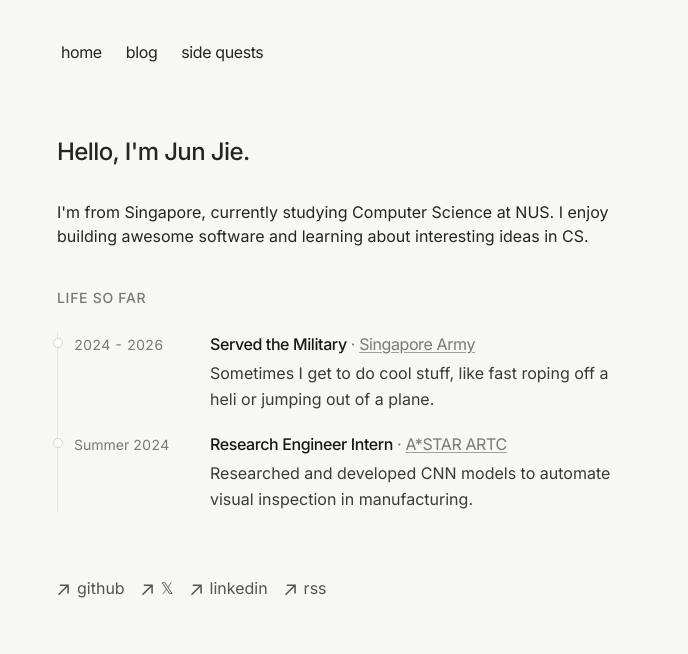
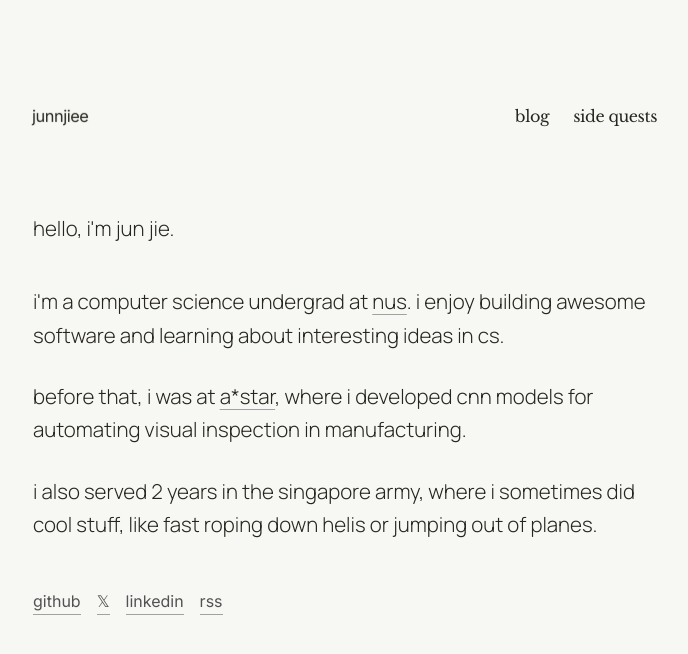
Before and after one commit to junnjiee/website, a Next.js app: page / in a window 1280 px wide. Shown: the top 654 px of the page, without its empty margins (295-983 px from the left). Built offline with nearby package versions, Linux system fonts and the light colour scheme.

Commit message:
v2 first look

```diff
--- a/app/components/footer.tsx
+++ b/app/components/footer.tsx
@@ -1,66 +1,45 @@
-function ArrowIcon() {
-  return (
-    <svg
-      width="12"
-      height="12"
-      viewBox="0 0 12 12"
-      fill="none"
-      xmlns="http://www.w3.org/2000/svg"
-    >
-      <path
-        d="M2.07102 11.3494L0.963068 10.2415L9.2017 1.98864H2.83807L2.85227 0.454545H11.8438V9.46023H10.2955L10.3097 3.09659L2.07102 11.3494Z"
-        fill="currentColor"
-      />
-    </svg>
-  );
-}
-
 export default function Footer() {
   return (
     <footer className="mb-16">
-      <ul className="font-sm mt-8 flex flex-col space-x-0 space-y-2 text-neutral-600 md:flex-row md:space-x-4 md:space-y-0 dark:text-neutral-300">
+      <ul className="font-sm mt-12 flex flex-col space-x-0 space-y-2 text-neutral-600 md:flex-row md:space-x-4 md:space-y-0 dark:text-neutral-300">
         <li>
           <a
-            className="flex items-center transition-all hover:text-neutral-800 dark:hover:text-neutral-100"
+            className="title-link"
             rel="noopener noreferrer"
             target="_blank"
             href="https://github.com/junnjiee"
           >
-            <ArrowIcon />
-            <p className="ml-2 h-7">github</p>
+            github
           </a>
         </li>
         <li>
           <a
-            className="flex items-center transition-all hover:text-neutral-800 dark:hover:text-neutral-100"
+            className="title-link"
             rel="noopener noreferrer"
             target="_blank"
             href="https://x.com/junnjiee_"
           >
-            <ArrowIcon />
-            <p className="ml-2 h-7">𝕏</p>
+            𝕏
           </a>
         </li>
         <li>
           <a
-            className="flex items-center transition-all hover:text-neutral-800 dark:hover:text-neutral-100"
+            className="title-link"
             rel="noopener noreferrer"
             target="_blank"
             href="https://www.linkedin.com/in/junnjiee/"
           >
-            <ArrowIcon />
-            <p className="ml-2 h-7">linkedin</p>
+            linkedin
           </a>
         </li>
         <li>
           <a
-            className="flex items-center transition-all hover:text-neutral-800 dark:hover:text-neutral-100"
+            className="title-link"
             rel="noopener noreferrer"
             target="_blank"
             href="/rss"
           >
-            <ArrowIcon />
-            <p className="ml-2 h-7">rss</p>
+            rss
           </a>
         </li>
       </ul>
--- a/app/components/nav.tsx
+++ b/app/components/nav.tsx
@@ -1,9 +1,15 @@
+'use client'
+
 import Link from 'next/link'
+import { Libre_Baskerville } from 'next/font/google'
+import { usePathname } from 'next/navigation'
+
+const navSerif = Libre_Baskerville({
+  subsets: ['latin'],
+  weight: '400',
+})
 
 const navItems = {
-  '/': {
-    name: 'home',
-  },
   '/blog': {
     name: 'blog',
   },
@@ -13,20 +19,52 @@ const navItems = {
 }
 
 export function Navbar() {
+  const pathname = usePathname()
+  const isHomeActive = pathname === '/'
+
   return (
-    <aside className="-ml-[8px] mb-16 tracking-tight">
+    <aside className="mb-20 tracking-tight">
       <div className="lg:sticky lg:top-20">
         <nav
-          className="flex flex-row items-start relative px-0 pb-0 fade md:overflow-auto scroll-pr-6 md:relative"
+          className="relative flex w-full flex-row items-start justify-between px-0 pb-0"
           id="nav"
         >
-          <div className="flex flex-row space-x-0 pr-10">
+          <Link
+            href="/"
+            className={[
+              'group relative flex w-[6.8rem] align-middle py-1 pr-2 underline-offset-4 transition-all [perspective:600px] hover:text-neutral-800 dark:hover:text-neutral-200',
+              isHomeActive
+                ? 'underline decoration-neutral-700 dark:decoration-neutral-200'
+                : 'no-underline',
+            ].join(' ')}
+          >
+            <span className="relative block h-5 transition-transform duration-300 ease-[cubic-bezier(0.22,1,0.36,1)] [transform-style:preserve-3d] group-hover:[transform:rotateX(-90deg)]">
+              <span className="absolute inset-0 block whitespace-nowrap [backface-visibility:hidden] [transform:translateZ(0.65rem)]">
+                junnjiee
+              </span>
+              <span className="absolute inset-0 block whitespace-nowrap [backface-visibility:hidden] [transform:rotateX(90deg)_translateZ(0.65rem)]">
+                jun jie lim
+              </span>
+            </span>
+          </Link>
+
+          <div className="flex flex-row space-x-0">
             {Object.entries(navItems).map(([path, { name }]) => {
+              const isActive =
+                path === '/'
+                  ? pathname === '/'
+                  : pathname === path || pathname.startsWith(`${path}/`)
+
               return (
                 <Link
                   key={path}
                   href={path}
-                  className="transition-all hover:text-neutral-800 dark:hover:text-neutral-200 flex align-middle relative py-1 px-2 m-1"
+                  className={[
+                    navSerif.className,
+                    'relative ml-4 flex align-middle py-1 pl-2 transition-all hover:text-neutral-800 dark:hover:text-neutral-200',
+                    'after:absolute after:bottom-0 after:left-2 after:h-px after:w-[calc(100%-0.5rem)] after:origin-left after:scale-x-0 after:bg-current after:transition-transform after:duration-300 hover:after:scale-x-100',
+                    isActive ? 'after:scale-x-100' : '',
+                  ].join(' ')}
                 >
                   {name}
                 </Link>
--- a/app/global.css
+++ b/app/global.css
@@ -150,7 +150,11 @@ table {
 }
 
 .title-link {
-  @apply underline decoration-neutral-500 decoration-[0.12em] underline-offset-3 transition-all hover:decoration-neutral-900 dark:decoration-neutral-500 dark:hover:decoration-neutral-100;
+  @apply relative inline-flex no-underline transition-colors after:absolute after:-bottom-0.5 after:left-0 after:h-px after:w-full after:bg-neutral-400 hover:text-neutral-800 hover:after:bg-current dark:after:bg-neutral-600 dark:hover:text-neutral-100;
+}
+
+.landing-link {
+  @apply underline decoration-neutral-400 decoration-[1px] underline-offset-5 transition-colors hover:text-neutral-800 hover:decoration-current dark:decoration-neutral-600 dark:hover:text-neutral-100;
 }
 
 .text-description {
--- a/app/layout.tsx
+++ b/app/layout.tsx
@@ -1,27 +1,27 @@
-import './global.css'
-import type { Metadata } from 'next'
-import { Inter } from 'next/font/google'
-import { GeistMono } from 'geist/font/mono'
-import { Navbar } from './components/nav'
-import { Analytics } from '@vercel/analytics/react'
-import { SpeedInsights } from '@vercel/speed-insights/next'
-import Footer from './components/footer'
-import { baseUrl } from './sitemap'
+import "./global.css";
+import type { Metadata } from "next";
+import { Inter } from "next/font/google";
+import { GeistMono } from "geist/font/mono";
+import { Navbar } from "./components/nav";
+import { Analytics } from "@vercel/analytics/react";
+import { SpeedInsights } from "@vercel/speed-insights/next";
+import Footer from "./components/footer";
+import { baseUrl } from "./sitemap";
 
 export const metadata: Metadata = {
   metadataBase: new URL(baseUrl),
   title: {
-    default: 'junnjiee',
-    template: '%s | junnjiee',
+    default: "junnjiee",
+    template: "%s | junnjiee",
   },
   description: "junnjiee's personal website",
   openGraph: {
-    title: 'junnjiee',
+    title: "junnjiee",
     description: "junnjiee's personal website",
     url: baseUrl,
-    siteName: 'junnjiee',
-    locale: 'en_US',
-    type: 'website',
+    siteName: "junnjiee",
+    locale: "en_US",
+    type: "website",
   },
   robots: {
     index: true,
@@ -29,32 +29,32 @@ export const metadata: Metadata = {
     googleBot: {
       index: true,
       follow: true,
-      'max-video-preview': -1,
-      'max-image-preview': 'large',
-      'max-snippet': -1,
+      "max-video-preview": -1,
+      "max-image-preview": "large",
+      "max-snippet": -1,
     },
   },
-}
+};
 
-const inter = Inter({ subsets: ['latin'] })
+const inter = Inter({ subsets: ["latin"] });
 
-const cx = (...classes) => classes.filter(Boolean).join(' ')
+const cx = (...classes) => classes.filter(Boolean).join(" ");
 
 export default function RootLayout({
   children,
 }: {
-  children: React.ReactNode
+  children: React.ReactNode;
 }) {
   return (
     <html
       lang="en"
       className={cx(
-        'text-[#26251e] bg-[#f7f7f4] dark:text-[#edecec] dark:bg-[#14120b]',
+        "text-[#26251e] bg-[#f7f7f4] dark:text-[#edecec] dark:bg-[#14120b]",
         inter.className,
-        GeistMono.variable
+        GeistMono.variable,
       )}
     >
-      <body className="antialiased max-w-xl mx-4 mt-8 md:mx-auto">
+      <body className="antialiased max-w-[39rem] mx-4 mt-16 pt-3 md:mx-auto">
         <main className="flex-auto min-w-0 mt-6 flex flex-col px-2 md:px-0">
           <Navbar />
           {children}
@@ -64,5 +64,5 @@ export default function RootLayout({
         </main>
       </body>
     </html>
-  )
+  );
 }
--- a/app/page.tsx
+++ b/app/page.tsx
@@ -1,18 +1,47 @@
-import { Experience } from "app/components/experience";
+import { Manrope } from "next/font/google";
+
+const manrope = Manrope({
+  subsets: ["latin"],
+  weight: ["200", "300", "400", "500"],
+});
 
 export default function Page() {
   return (
-    <section>
-      <h1 className="mb-8 text-2xl font-medium tracking-tight">
-        Hello, I'm Jun Jie.
-      </h1>
-      <p className="mb-4">
-        {`I'm from Singapore, currently studying Computer Science at NUS.`}
-        {` I enjoy building awesome software and learning about interesting ideas in CS.`}
+    <section
+      className={`${manrope.className} font-light text-[20.5px] leading-relaxed dark:text-[#b8b4aa] space-y-7`}
+    >
+      <h1 className="mb-10">hello, i'm jun jie.</h1>
+      <p>
+        {`i'm a computer science undergrad at `}
+        <a
+          href="https://www.nus.edu.sg/"
+          target="_blank"
+          rel="noopener noreferrer"
+          className="landing-link"
+        >
+          nus
+        </a>
+        {`. `}
+        {`i enjoy building awesome software and learning about interesting ideas in cs.`}
       </p>
-      <div className="my-8">
-        <Experience />
-      </div>
+      <p>
+        {`before that, i was at `}
+        <a
+          href="https://www.a-star.edu.sg/"
+          target="_blank"
+          rel="noopener noreferrer"
+          className="landing-link"
+        >
+          a*star
+        </a>
+        {`, `}
+        {`where i developed cnn models for automating visual inspection in manufacturing.`}
+      </p>
+      <p>
+        {`i also served 2 years in the singapore army, `}
+        {`where i sometimes did cool stuff, `}
+        {`like fast roping down helis or jumping out of planes.`}
+      </p>
     </section>
   );
 }
```
